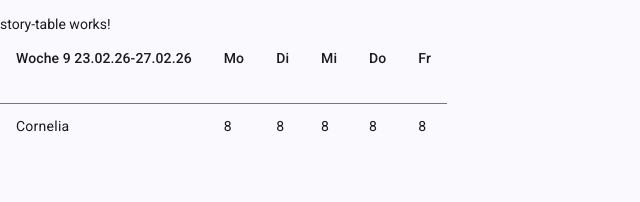
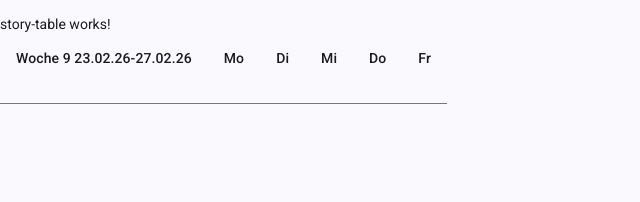
Before and after one commit to wbiker/timeline_ui, an Angular app: page / in a window 1280 px wide. Shown: the top 202 px of the page, without its empty margins (0-640 px from the left). Built offline with nearby package versions, Linux system fonts and the light colour scheme.

Commit message:
Use scss instead of css

```diff
--- a/angular.json
+++ b/angular.json
@@ -27,7 +27,7 @@
             ],
             "styles": [
               "src/material-theme.scss",
-              "src/styles.css"
+              "src/styles.scss"
             ]
           },
           "configurations": {
--- a/package.json
+++ b/package.json
@@ -28,7 +28,6 @@
     "@angular/compiler": "^21.1.0",
     "@angular/core": "^21.1.0",
     "@angular/forms": "^21.1.0",
-    "@angular/material": "~21.1.5",
     "@angular/platform-browser": "^21.1.0",
     "@angular/router": "^21.1.0",
     "rxjs": "~7.8.0",
--- a/src/app/story-table/story-table.ts
+++ b/src/app/story-table/story-table.ts
@@ -34,7 +34,7 @@ export class StoryTable {
   constructor(private fb: FormBuilder) {
     this.timespan = this.calculateTimespan();
     this.dataSource = new MatTableDataSource([
-      { name: 'Cornelia', mo: 8, tu: 8, we: 8, th: 8, fr: 8 }
+      {}
     ]);
   }
 
```
Also changed, not shown: src/styles.scss (renamed from src/styles.css), 1 other file (tests, documents, lock files or other folders).
